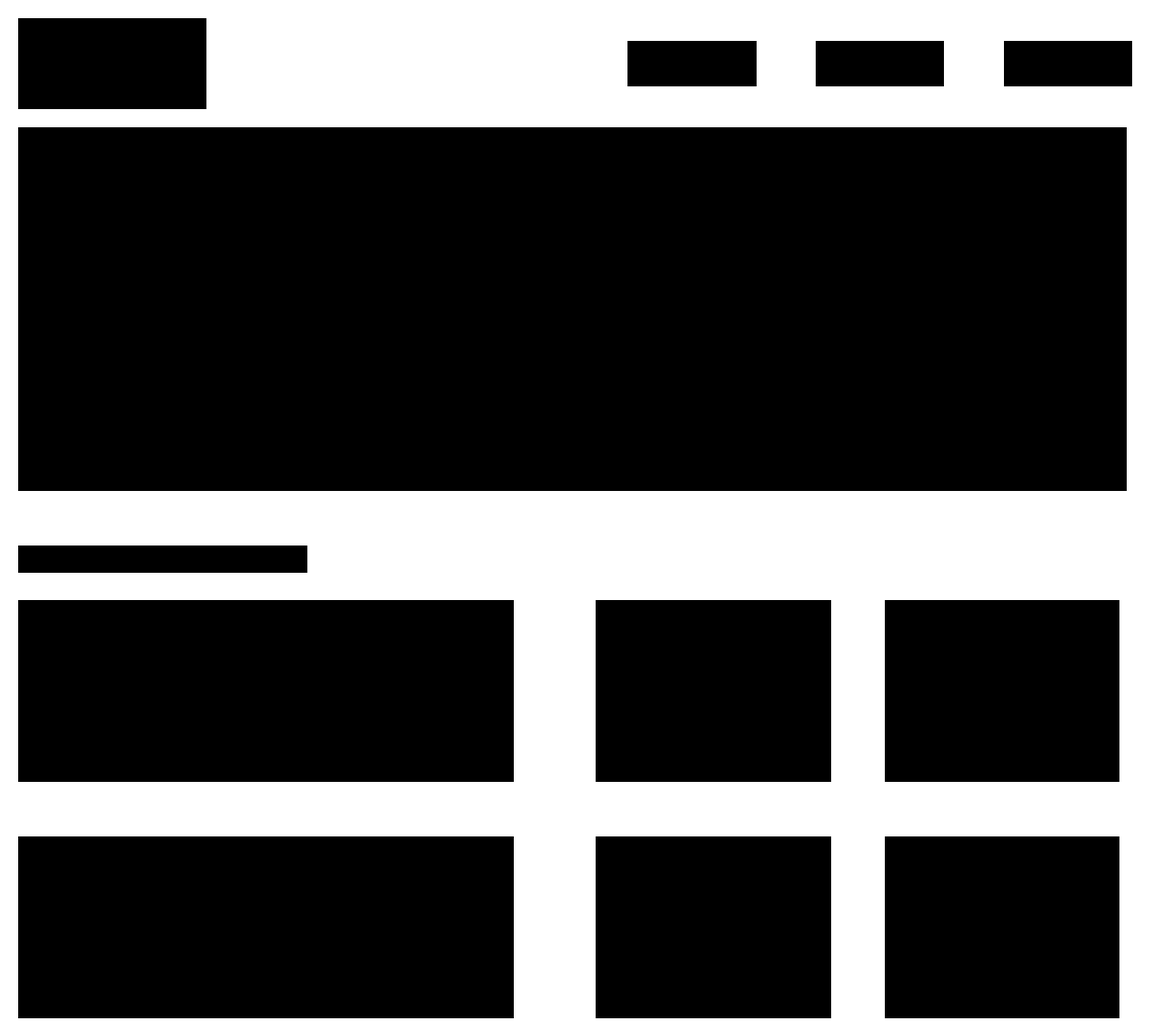
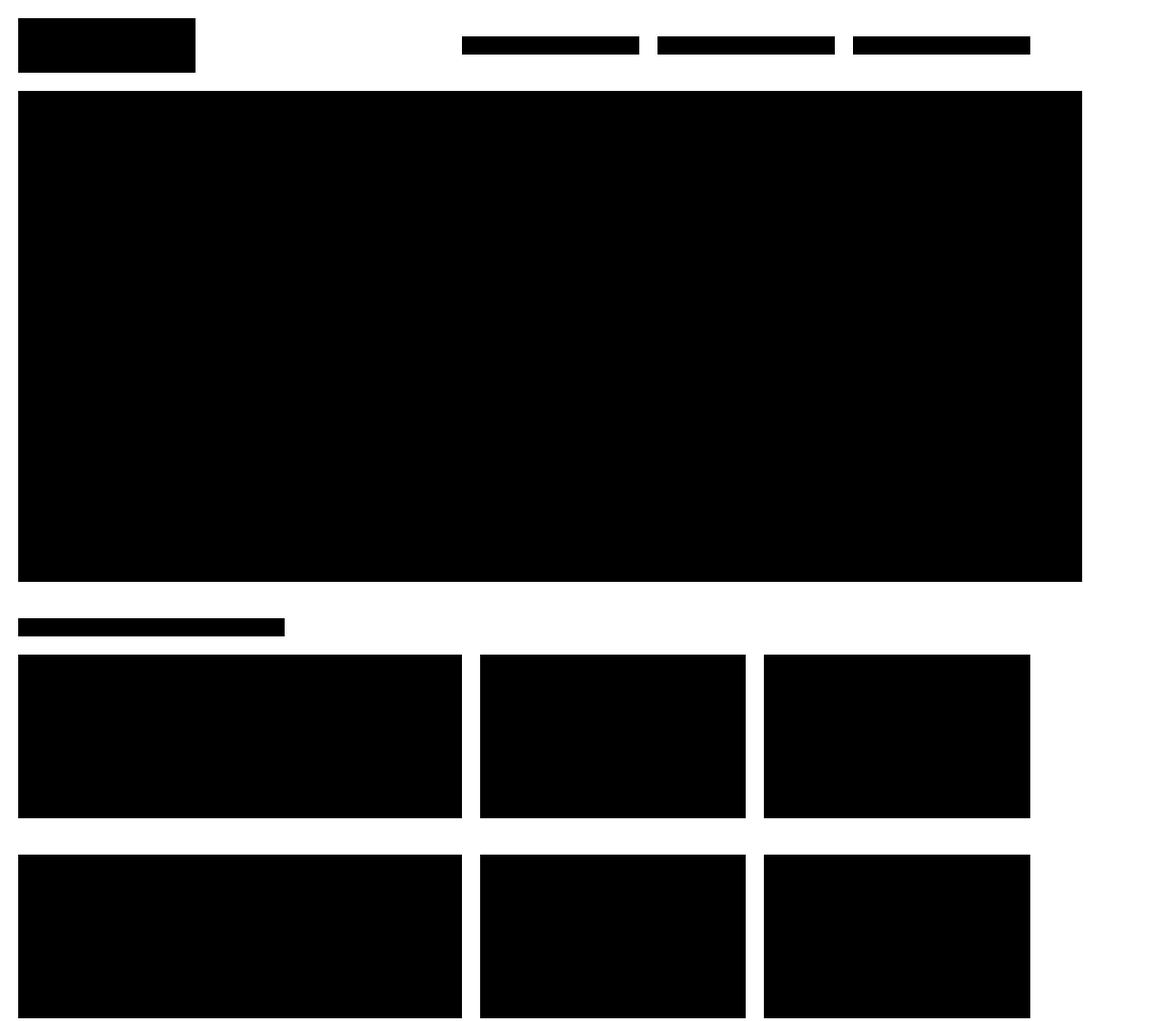
Before and after one commit to Fleury14/day-4-inclass, a plain HTML site: page index.html in a window 1280 px wide. Shown: the whole page at 91% size. Drawn offline with nearby package versions, Linux system fonts and the light colour scheme.

Commit message:
complete rework, much better

```diff
--- a/css/styles.css
+++ b/css/styles.css
@@ -1,68 +1,79 @@
-.body-container {
+/*Body container spacing*/
+
+.body-cont {
   margin: 20px;
 }
 
-.nav-row {
-  height: 100px;
-  margin-bottom: 20px;
+/*Setting heights with height-small, etc*/
+
+.height-x-small {
+  height: 20px;
+  background-color: #000;
 }
 
-.nav-left {
+.height-small {
+  height: 60px;
   background-color: #000;
-  height: 100px;
 }
 
-.nav-right {
-  display: flex;
-  height: 100px;
-  justify-content: flex-end;
-  align-items: center;
+.height-medium {
+  height: 180px;
+  background-color: #000
 }
 
-.nav-box {
-  height: 50px;
+.height-large {
+  height: 540px;
   background-color: #000;
-  width: 80%;
+}
+
+/*Spacing out nav bars*/
+
+.nav-spacing {
+  margin: 20px 20px 0px 20px;
+}
+
+.top-space {
+  margin-top: 20px;
+}
+
+/*Sizing and spacing main body*/
+
+.body-box {
+  margin-top: 20px;
+  margin-bottom: 40px;
+}
+
+/*Spacing two aside rows*/
+
+.aside-row {
+  margin-top: 20px;
+  margin-bottom: 40px;
+}
+
+.aside-spacing {
+  margin-left: 20px;
+  margin-right: 20px;
+  }
+
+  /*Media Query to remove margin spacing on xs to maintain lineup*/
+
+@media only screen and (max-width: 768px) {
+
+  .aside-spacing {
+    margin-left: 0px;
+    margin-right: 0px;
+  }
+
+  .nav-spacing {
+    margin-left: 0px;
+    margin-right: 0px;
+
+  }
+
+/*cheating a bit by altering the medium class since it's only used on asides. in a different situation i would give the asides another helper class*/
+
+  .height-medium {
+    margin-top: 20px;
+  }
 
 }
-
-.body-text {
-  background-color: black;
-  height: 400px;
-  margin-top: 20px;
-  margin-left: 15px;
-  width: 96%;
-}
-
-.aside-head {
-  height: 30px;
-  margin-top: 60px;
-  background-color: #000;
-  margin-left: 15px;
-}
-
-.aside-left {
-
-  height: 200px;
-  margin-top: 30px;
-}
-
-.aside-right {
-
-  height: 200px;
-  margin-top: 30px;
-}
-
-.aside-content {
-  height: 200px;
-  width: 90%;
-  background-color: #000;
-  display: flex;
-  justify-content: center;
-}
-
-.margin-buffer {
-  width: 100%;
-  height: 30px;
-  visibility: hidden;
-}
--- a/index.html
+++ b/index.html
@@ -9,50 +9,31 @@
   <title>Document</title>
 </head>
 <body>
-<div class="container-fluid body-container">
-  <div class="row nav-row">
-    <div class="col-sm-2 nav-left"></div>
-    <div class="col-sm-2 col-sm-offset-4 nav-right">
-      <div class="nav-box"></div>
-    </div>
-    <div class="col-sm-2 nav-right">
-      <div class="nav-box"></div>
-    </div>
-    <div class="col-sm-2 nav-right">
-      <div class="nav-box"></div>
-    </div>
-    <div class="row body-row">
-      <div class="col-sm-12 body-text"></div>
+  <div class="container body-cont">
+    <div class="row">
+      <div class="col-sm-2 height-small"></div>
+      <div class="col-sm-2 col-sm-offset-3 height-x-small top-space"></div>
+      <div class="col-sm-2 height-x-small nav-spacing"></div>
+      <div class="col-sm-2 height-x-small top-space"></div>
     </div>
     <div class="row">
-      <div class="col-sm-3 aside-head"></div>
+      <div class="col-sm-12 height-large body-box"></div>
     </div>
     <div class="row">
-      <div class="col-sm-6 aside-left">
-        <div class="aside-content"></div>
-      </div>
-      <div class="col-sm-3 aside-right">
-        <div class="aside-content"></div>
-      </div>
-      <div class="col-sm-3 aside-right">
-        <div class="aside-content"></div>
-      </div>
+      <div class="col-sm-3 height-x-small"></div>
     </div>
-    <div class="row">
-      <div class="col-sm-12 margin-buffer"></div>
+    <div class="row aside-row">
+      <div class="col-sm-5 height-medium"></div>
+      <div class="col-sm-3 height-medium aside-spacing"></div>
+      <div class="col-sm-3 height-medium"></div>
     </div>
-    <div class="row">
-      <div class="col-sm-6 aside-left">
-        <div class="aside-content"></div>
-      </div>
-      <div class="col-sm-3 aside-right">
-        <div class="aside-content"></div>
-      </div>
-      <div class="col-sm-3 aside-right">
-        <div class="aside-content"></div>
-      </div>
+    <div class="row aside-row">
+      <div class="col-sm-5 height-medium"></div>
+      <div class="col-sm-3 height-medium aside-spacing"></div>
+      <div class="col-sm-3 height-medium"></div>
     </div>
   </div>
-</div>
+  <script src="https://code.jquery.com/jquery-2.2.4.min.js"></script>
+  <script src="js/bootstrap.min.js"></script>
 </body>
 </html>
```
